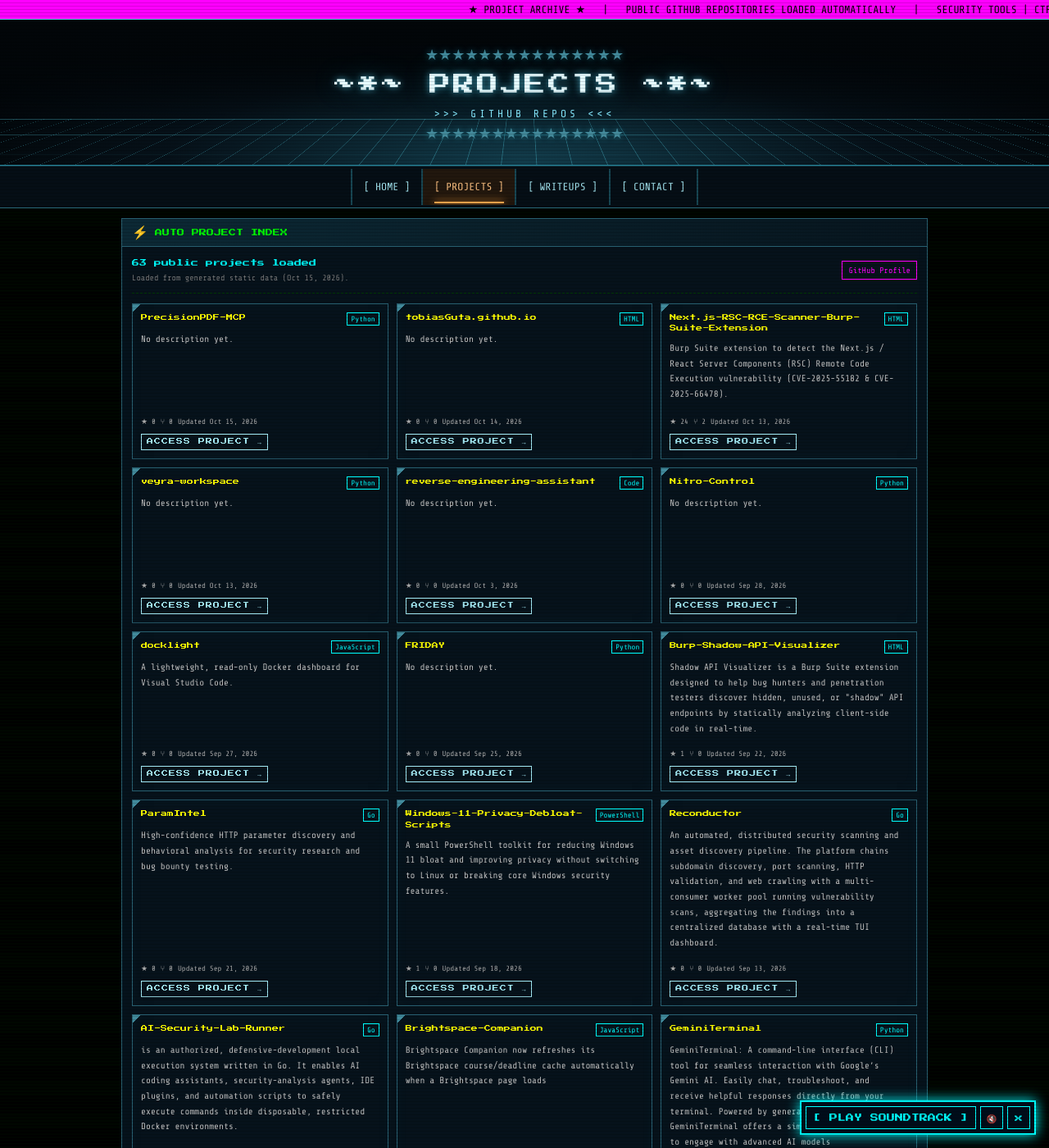
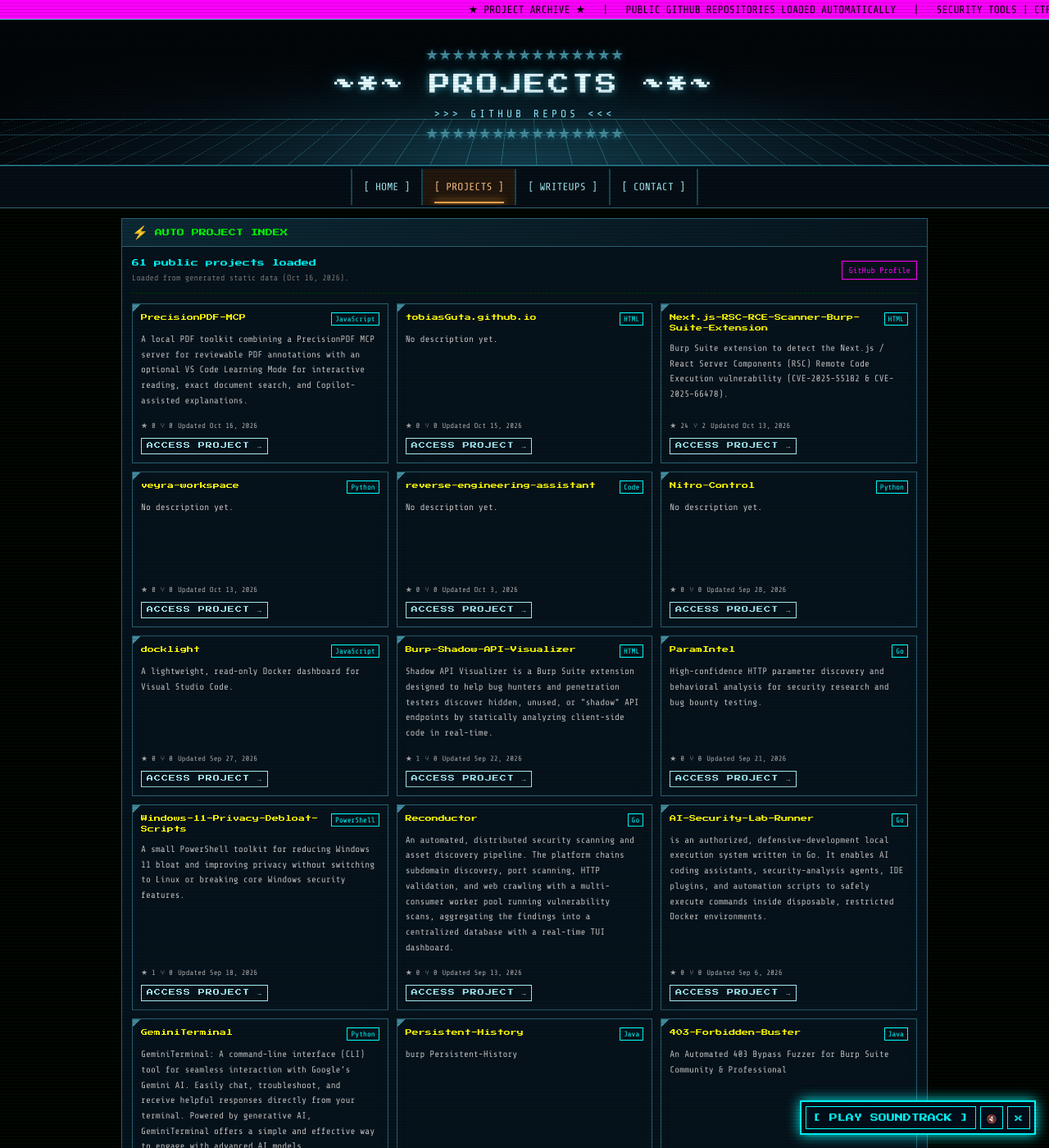
Before and after one commit to tobiasGuta/tobiasGuta.github.io, a Jekyll site: the page built from projects.html, in a window 1280 px wide and 1400 px high. Shown: the whole window at 82% size. Built offline with Jekyll 4.4.1, drawn with Linux system fonts in a browser that asks for light colours; some of the changed text lies outside the part shown.

Commit message:
Update generated project data

```diff
--- a/assets/data/projects.json
+++ b/assets/data/projects.json
@@ -1,18 +1,18 @@
 {
   "owner": "tobiasGuta",
   "source": "github_api",
-  "generated_at": "2026-10-15T13:23:46.488918+00:00",
+  "generated_at": "2026-10-16T13:13:50.165312+00:00",
   "projects": [
     {
       "name": "PrecisionPDF-MCP",
-      "description": null,
+      "description": "A local PDF toolkit combining a PrecisionPDF MCP server for reviewable PDF annotations with an optional VS Code Learning Mode for interactive reading, exact document search, and Copilot-assisted explanations.",
       "html_url": "https://github.com/tobiasGuta/PrecisionPDF-MCP",
-      "homepage": null,
-      "language": "Python",
+      "homepage": "",
+      "language": "JavaScript",
       "topics": [],
       "stargazers_count": 0,
       "forks_count": 0,
-      "updated_at": "2026-10-15T00:46:31Z",
+      "updated_at": "2026-10-16T00:02:29Z",
       "fork": false,
       "archived": false
     },
@@ -25,7 +25,7 @@
       "topics": [],
       "stargazers_count": 0,
       "forks_count": 0,
-      "updated_at": "2026-10-14T13:42:12Z",
+      "updated_at": "2026-10-15T13:23:51Z",
       "fork": false,
       "archived": false
     },
@@ -95,19 +95,6 @@
       "archived": false
     },
     {
-      "name": "FRIDAY",
-      "description": null,
-      "html_url": "https://github.com/tobiasGuta/FRIDAY",
-      "homepage": null,
-      "language": "Python",
-      "topics": [],
-      "stargazers_count": 0,
-      "forks_count": 0,
-      "updated_at": "2026-09-25T20:09:53Z",
-      "fork": false,
-      "archived": false
-    },
-    {
       "name": "Burp-Shadow-API-Visualizer",
       "description": "Shadow API Visualizer is a Burp Suite extension designed to help bug hunters and penetration testers discover hidden, unused, or \"shadow\" API endpoints by statically analyzing client-side code in real-time.",
       "html_url": "https://github.com/tobiasGuta/Burp-Shadow-API-Visualizer",
@@ -169,19 +156,6 @@
       "stargazers_count": 0,
       "forks_count": 0,
       "updated_at": "2026-09-06T01:33:39Z",
-      "fork": false,
-      "archived": false
-    },
-    {
-      "name": "Brightspace-Companion",
-      "description": "Brightspace Companion now refreshes its Brightspace course/deadline cache automatically when a Brightspace page loads",
-      "html_url": "https://github.com/tobiasGuta/Brightspace-Companion",
-      "homepage": null,
-      "language": "JavaScript",
-      "topics": [],
-      "stargazers_count": 0,
-      "forks_count": 0,
-      "updated_at": "2026-09-03T23:52:19Z",
       "fork": false,
       "archived": false
     },
```
